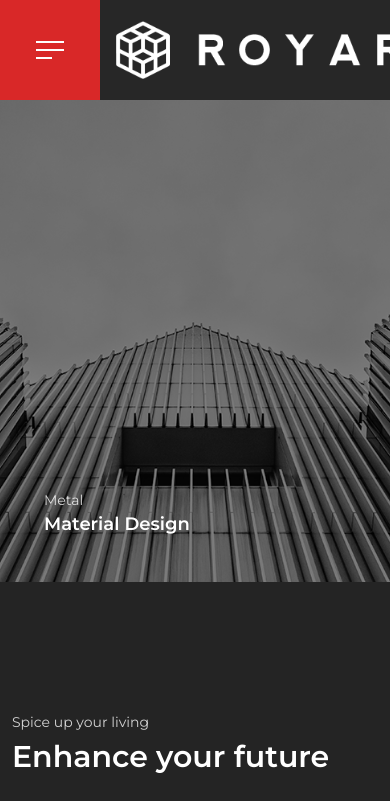
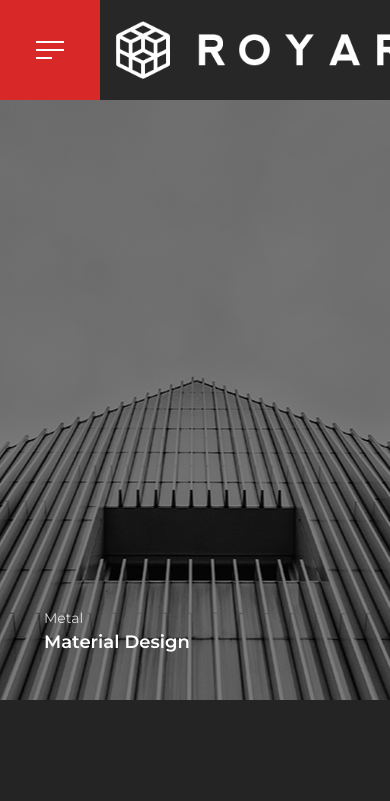
Before and after one commit to nur-it/royarch, a Next.js app: page / in a window 390 px wide. Shown: the top 801 px of the page. Built offline with nearby package versions, Linux system fonts and the light colour scheme; a web font is replaced by a local one.

Commit message:
update hero screen

```diff
--- a/src/components/sections/home/hero.jsx
+++ b/src/components/sections/home/hero.jsx
@@ -51,7 +51,7 @@ const HeroItem = ({
 
 const HeroSection = () => {
   return (
-    <div className="grid grid-cols-1 lg:grid-cols-2 2xl:min-h-[851px] 2xl:grid-cols-3">
+    <div className="grid min-h-[600px] grid-cols-1 lg:grid-cols-2 2xl:min-h-[851px] 2xl:grid-cols-3">
       {hero_items.map((item) => (
         <HeroItem
           key={item.id}
```
